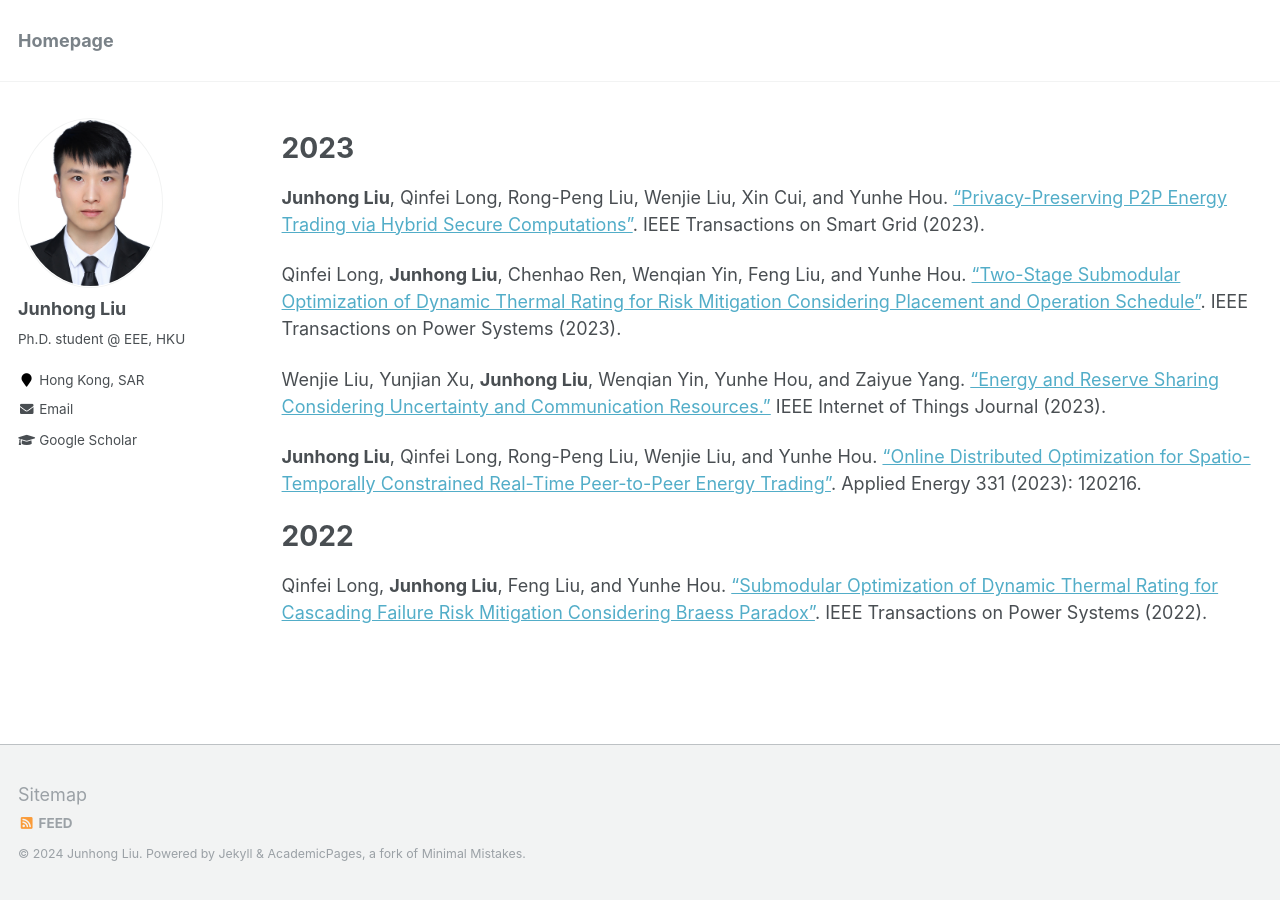
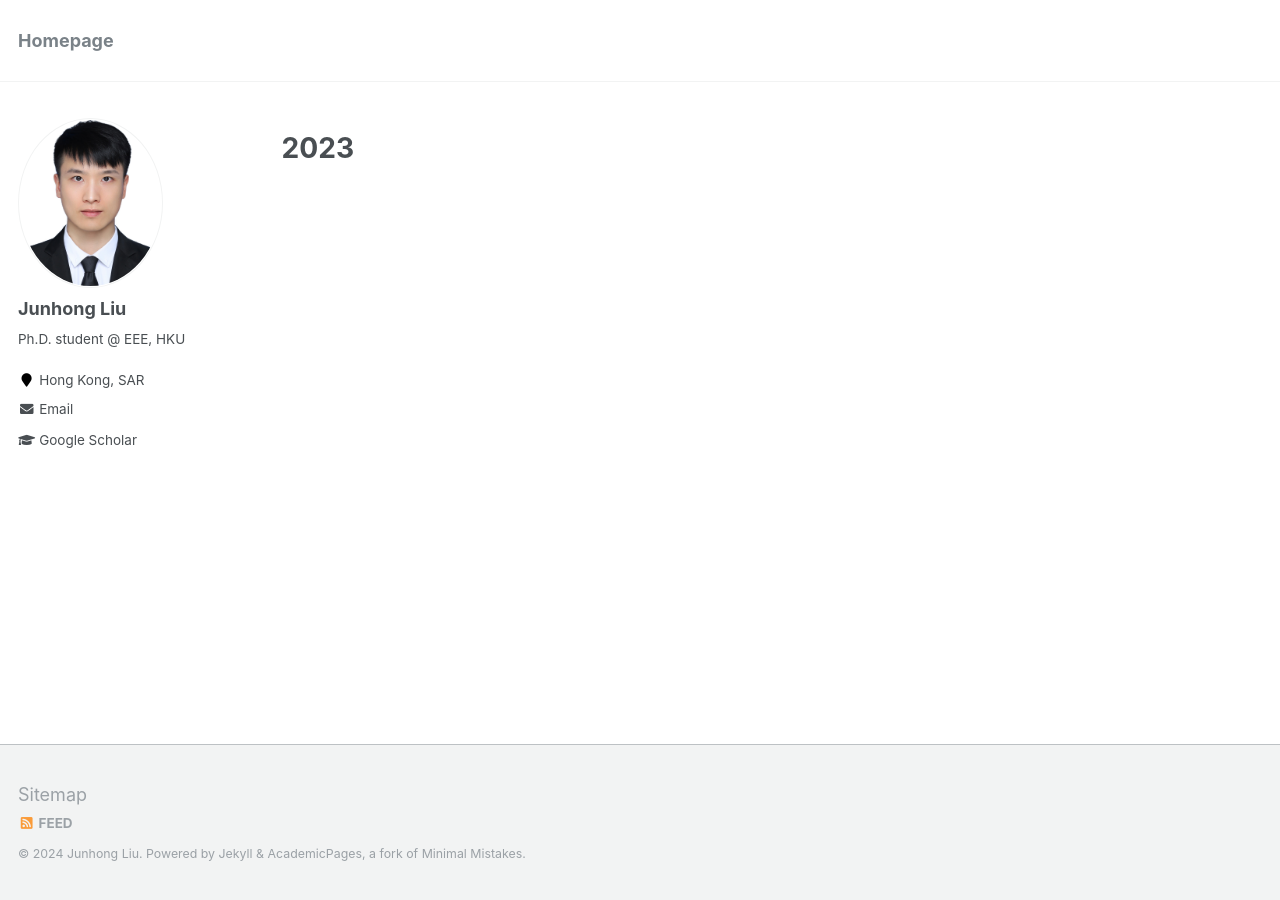
Before and after one commit to johnny-eee/online, a Jekyll site: the page built from _pages/cv.md, in a window 1280 px wide. Built offline with Jekyll 4.4.1, drawn with Linux system fonts in a browser that asks for light colours.

Commit message:
Update cv.md

```diff
--- a/_pages/cv.md
+++ b/_pages/cv.md
@@ -10,16 +10,3 @@ redirect_from:
 
 2023
 ======
-
-**Junhong Liu**, Qinfei Long, Rong-Peng Liu, Wenjie Liu, Xin Cui, and Yunhe Hou. ["Privacy-Preserving P2P Energy Trading via Hybrid Secure Computations"](https://ieeexplore.ieee.org/document/10176288). IEEE Transactions on Smart Grid (2023).
-
-Qinfei Long, **Junhong Liu**, Chenhao Ren, Wenqian Yin, Feng Liu, and Yunhe Hou. ["Two-Stage Submodular Optimization of Dynamic Thermal Rating for Risk Mitigation Considering Placement and Operation Schedule"](https://ieeexplore.ieee.org/document/10164262). IEEE Transactions on Power Systems (2023).
-
-Wenjie Liu, Yunjian Xu, **Junhong Liu**, Wenqian Yin, Yunhe Hou, and Zaiyue Yang. ["Energy and Reserve Sharing Considering Uncertainty and Communication Resources."](https://ieeexplore.ieee.org/document/10059119) IEEE Internet of Things Journal (2023).
-
-**Junhong Liu**, Qinfei Long, Rong-Peng Liu, Wenjie Liu, and Yunhe Hou. ["Online Distributed Optimization for Spatio-Temporally Constrained Real-Time Peer-to-Peer Energy Trading"](https://www.sciencedirect.com/science/article/abs/pii/S0306261922014738). Applied Energy 331 (2023): 120216.
-
-2022
-======
-
-Qinfei Long, **Junhong Liu**, Feng Liu, and Yunhe Hou. ["Submodular Optimization of Dynamic Thermal Rating for Cascading Failure Risk Mitigation Considering Braess Paradox"](https://ieeexplore.ieee.org/abstract/document/9893388). IEEE Transactions on Power Systems (2022).
```
